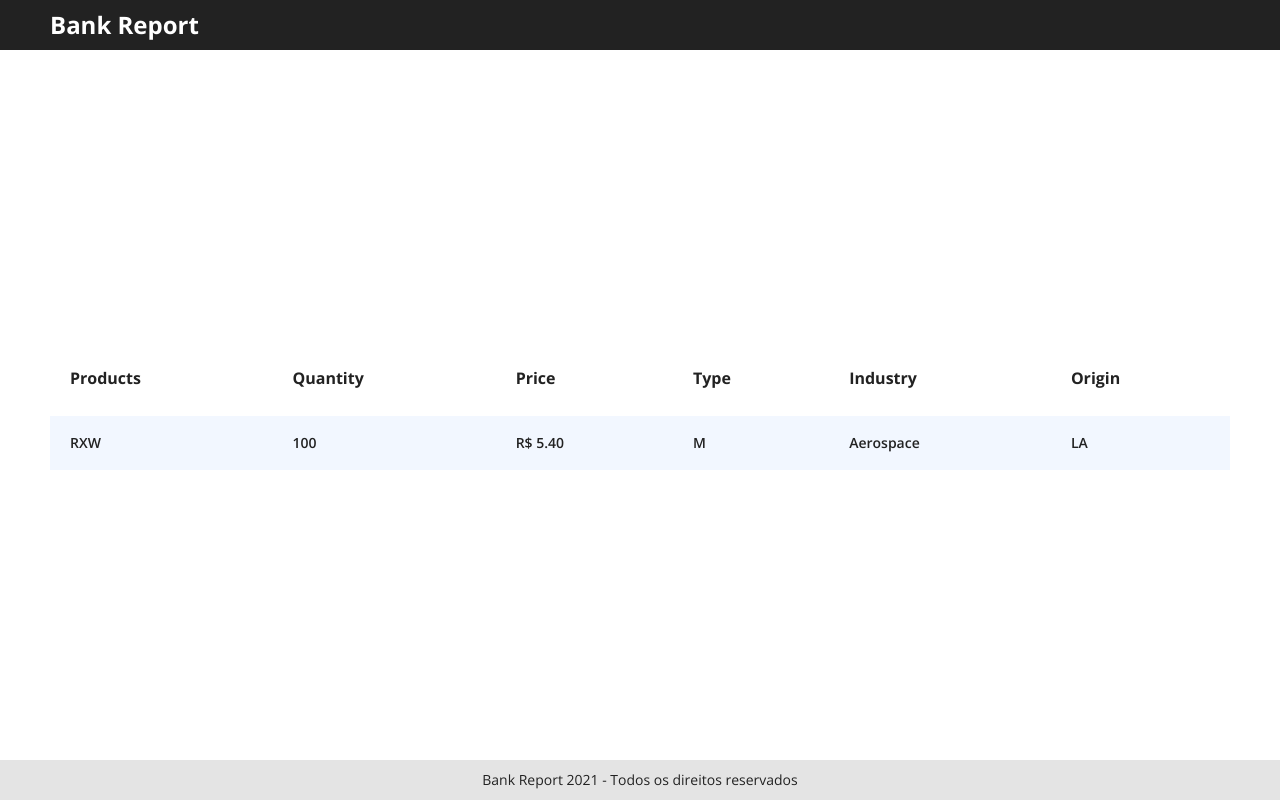
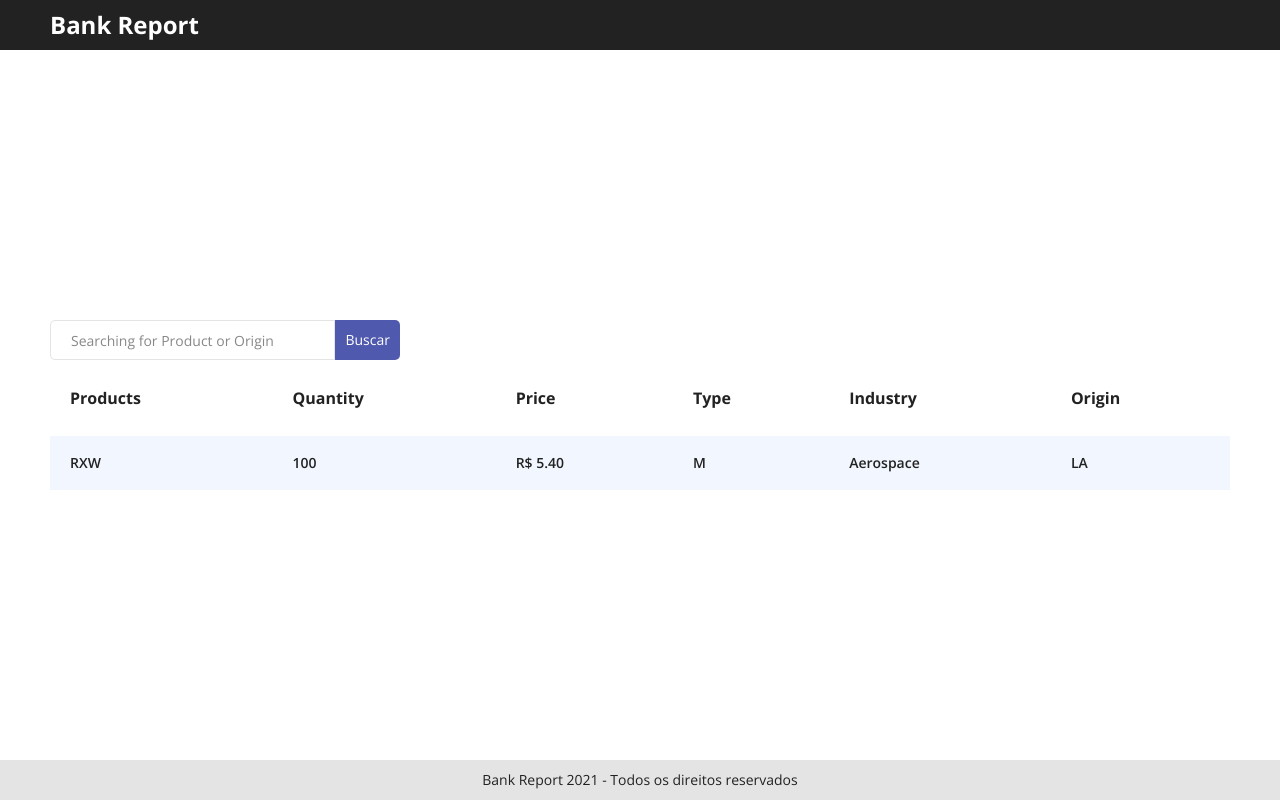
Before and after one commit to ReneSena/app-report-with-redux, a React (Create React App) app: page /report in a window 1280 px wide. Built offline with nearby package versions, Linux system fonts and the light colour scheme.

Commit message:
feat(components/inputsearch): created component searching data

```diff
--- /dev/null
+++ b/src/components/Forms/InputSearch/index.js
@@ -0,0 +1,34 @@
+/* eslint-disable jsx-a11y/label-has-associated-control */
+/* eslint-disable react/jsx-props-no-spreading */
+import React from 'react';
+import PropTypes from 'prop-types';
+
+import './styles.css';
+
+export function InputSearch({ handler, placeholder, id, name, ...props }) {
+	return (
+		<form className="form" autoComplete="off">
+			<label forhtml={id} className="form__label">
+				<input
+					className="form__input"
+					type="search"
+					id={id}
+					name={name}
+					placeholder={placeholder}
+					{...props}
+					onChange={handler}
+				/>
+				<button type="submit" className="form__button">
+					Buscar
+				</button>
+			</label>
+		</form>
+	);
+}
+
+InputSearch.propTypes = {
+	handler: PropTypes.func.isRequired,
+	id: PropTypes.string.isRequired,
+	name: PropTypes.string.isRequired,
+	placeholder: PropTypes.string.isRequired,
+};
--- /dev/null
+++ b/src/components/Forms/InputSearch/styles.css
@@ -0,0 +1,45 @@
+.form {
+	width: 350px;
+}
+
+.form__label {
+	display: flex;
+	align-items: stretch;
+}
+
+.form__input {
+	width: 100%;
+	height: 40px;
+	border-top-left-radius: 5px;
+	border-bottom-left-radius: 5px;
+	background-color: var(--white);
+	border: 1px solid var(--gray100);
+	padding: 0 20px;
+	outline: none;
+	transition: all 0.3s ease-in-out;
+}
+
+.form__input::placeholder {
+	color: var(--gray200);
+}
+
+.form__input:focus {
+	background-color: var(--purple100);
+	border: 1px solid var(--purple100);
+}
+
+.form__button {
+	border-top-right-radius: 5px;
+	border-bottom-right-radius: 5px;
+	height: 40px;
+	color: var(--white);
+	background-color: var(--purple200);
+	padding: 0 10px;
+	cursor: pointer;
+	outline: none;
+	transition: all 0.3s ease-in-out;
+}
+
+.form__button:hover {
+	opacity: 0.8;
+}
--- a/src/pages/report.js
+++ b/src/pages/report.js
@@ -1,10 +1,20 @@
 import React from 'react';
 import { Table } from '../components/commons/Table';
+import { InputSearch } from '../components/Forms/InputSearch';
 import { Layout } from '../components/Layout';
 
 export function ReportPage() {
+	const [search, setSearch] = React.useState('');
+
 	return (
 		<Layout>
+			<InputSearch
+				id="filter"
+				name="filter"
+				placeholder="Searching for Product or Origin"
+				value={search}
+				handler={event => setSearch(event.target.value)}
+			/>
 			<Table />
 		</Layout>
 	);
```
